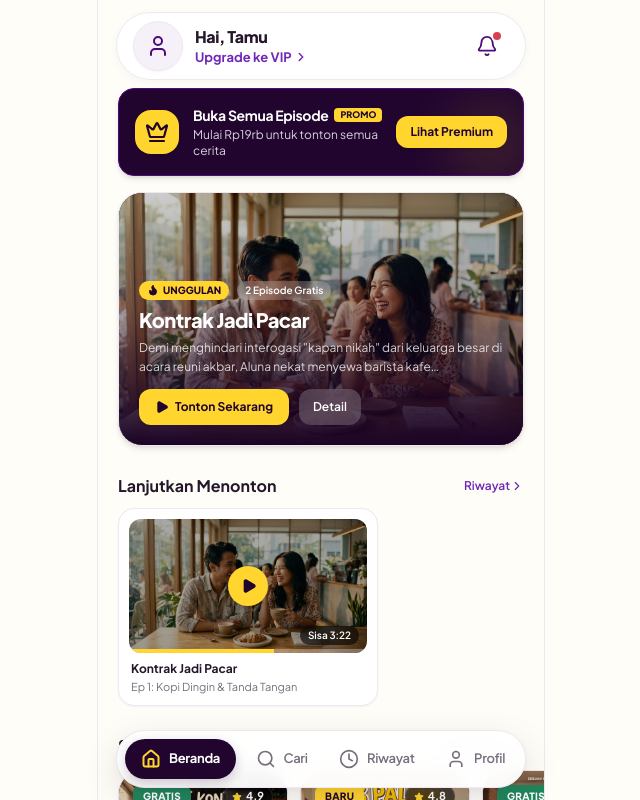
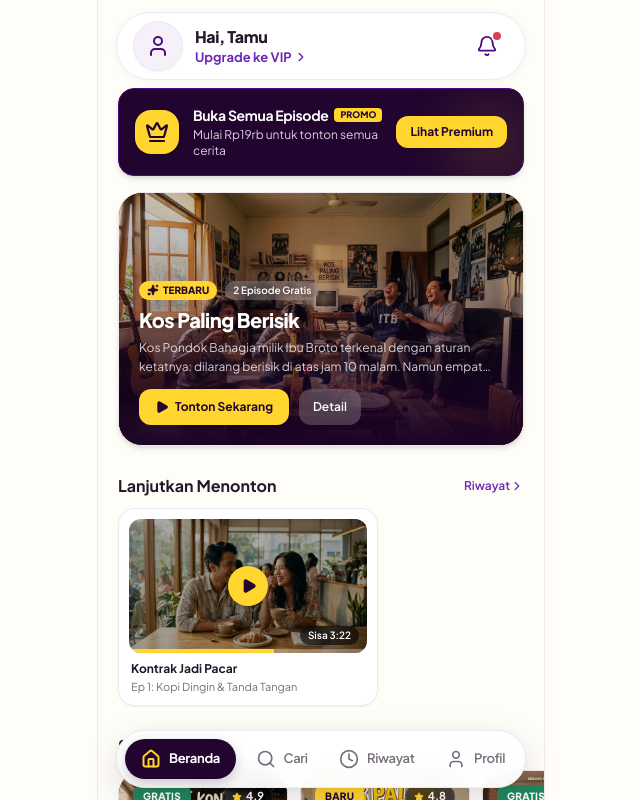
Before and after one commit to ardhikaxx/fe-mobile-humora, a Next.js app: page /home in a window 1280 px wide. Shown: the top 800 px of the page, without its empty margins (319-959 px from the left). Built offline with nearby package versions, Linux system fonts and the light colour scheme.

Commit message:
feat(home): change main hero spotlight card from featured to latest series

```diff
--- a/app/home/page.tsx
+++ b/app/home/page.tsx
@@ -14,7 +14,7 @@ export default function HomePage() {
   const router = useRouter();
   const { subscription, history } = useHumora();
 
-  const featuredSeries = SERIES_LIST.find((s) => s.featured) || SERIES_LIST[0];
+  const latestSeries = SERIES_LIST.find((s) => s.isNew) || SERIES_LIST[0];
   const popularSeries = SERIES_LIST.filter((s) => s.isPopular);
   const newSeries = SERIES_LIST.filter((s) => s.isNew);
   const recommendedSeries = SERIES_LIST.slice(2, 7);
@@ -63,13 +63,13 @@ export default function HomePage() {
         </section>
       )}
 
-      {/* HERO SECTION: Spotlight Series */}
+      {/* HERO SECTION: Latest Series */}
       <section className={`px-5 ${subscription.status !== 'active' ? 'my-2' : 'mt-3 mb-2'}`}>
         <div className="relative w-full aspect-16/10 rounded-3xl overflow-hidden shadow-md bg-[#21052F] border border-[#EEE8F0]">
           {/* eslint-disable-next-line @next/next/no-img-element */}
           <img
-            src={featuredSeries.cover}
-            alt={featuredSeries.title}
+            src={latestSeries.cover}
+            alt={latestSeries.title}
             className="w-full h-full object-cover"
           />
 
@@ -80,8 +80,8 @@ export default function HomePage() {
           <div className="absolute inset-0 p-4 sm:p-5 flex flex-col justify-end text-white">
             <div className="flex items-center gap-2 mb-1.5">
               <span className="bg-[#FFD52E] text-[#21052F] text-[10px] font-black px-2 py-0.5 rounded-md flex items-center gap-1">
-                <Flame className="w-3 h-3 fill-current" />
-                UNGGULAN
+                <Sparkles className="w-3 h-3 fill-current" />
+                TERBARU
               </span>
               <span className="bg-white/20 backdrop-blur-xs text-white text-[10px] font-semibold px-2 py-0.5 rounded-md">
                 2 Episode Gratis
@@ -89,16 +89,16 @@ export default function HomePage() {
             </div>
 
             <h3 className="text-lg sm:text-xl font-black text-white tracking-tight drop-shadow-sm">
-              {featuredSeries.title}
+              {latestSeries.title}
             </h3>
 
             <p className="text-xs text-white/80 line-clamp-2 mt-1 leading-relaxed max-w-sm">
-              {featuredSeries.synopsis}
+              {latestSeries.synopsis}
             </p>
 
             <div className="flex items-center gap-2.5 mt-3">
               <button
-                onClick={() => router.push(`/watch/${featuredSeries.slug}/1`)}
+                onClick={() => router.push(`/watch/${latestSeries.slug}/1`)}
                 className="py-2.5 px-4 rounded-xl bg-[#FFD52E] hover:bg-[#FFE57F] active:scale-95 text-[#21052F] font-bold text-xs flex items-center gap-1.5 shadow-sm transition-all"
               >
                 <Play className="w-3.5 h-3.5 fill-current" />
@@ -106,7 +106,7 @@ export default function HomePage() {
               </button>
 
               <button
-                onClick={() => router.push(`/series/${featuredSeries.slug}`)}
+                onClick={() => router.push(`/series/${latestSeries.slug}`)}
                 className="py-2.5 px-3.5 rounded-xl bg-white/20 hover:bg-white/30 backdrop-blur-md active:scale-95 text-white font-semibold text-xs transition-all"
               >
                 Detail
```
